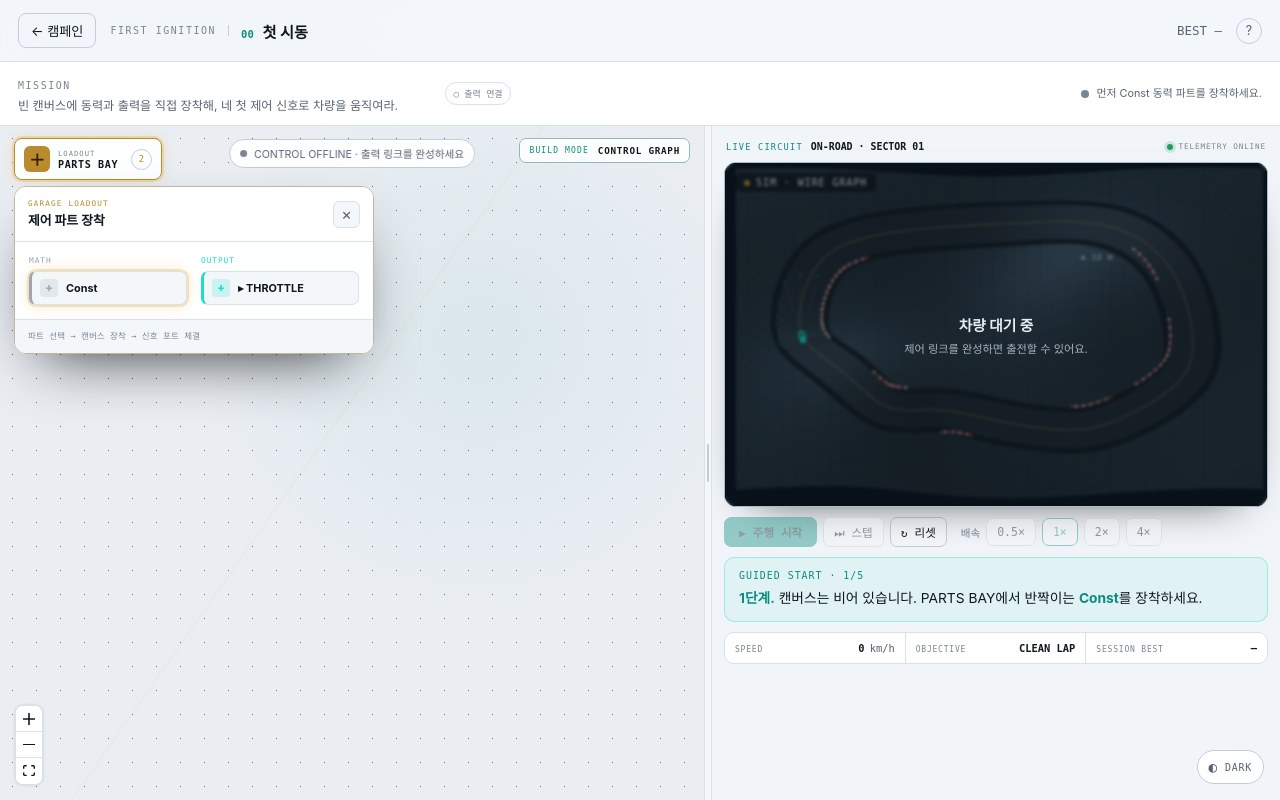
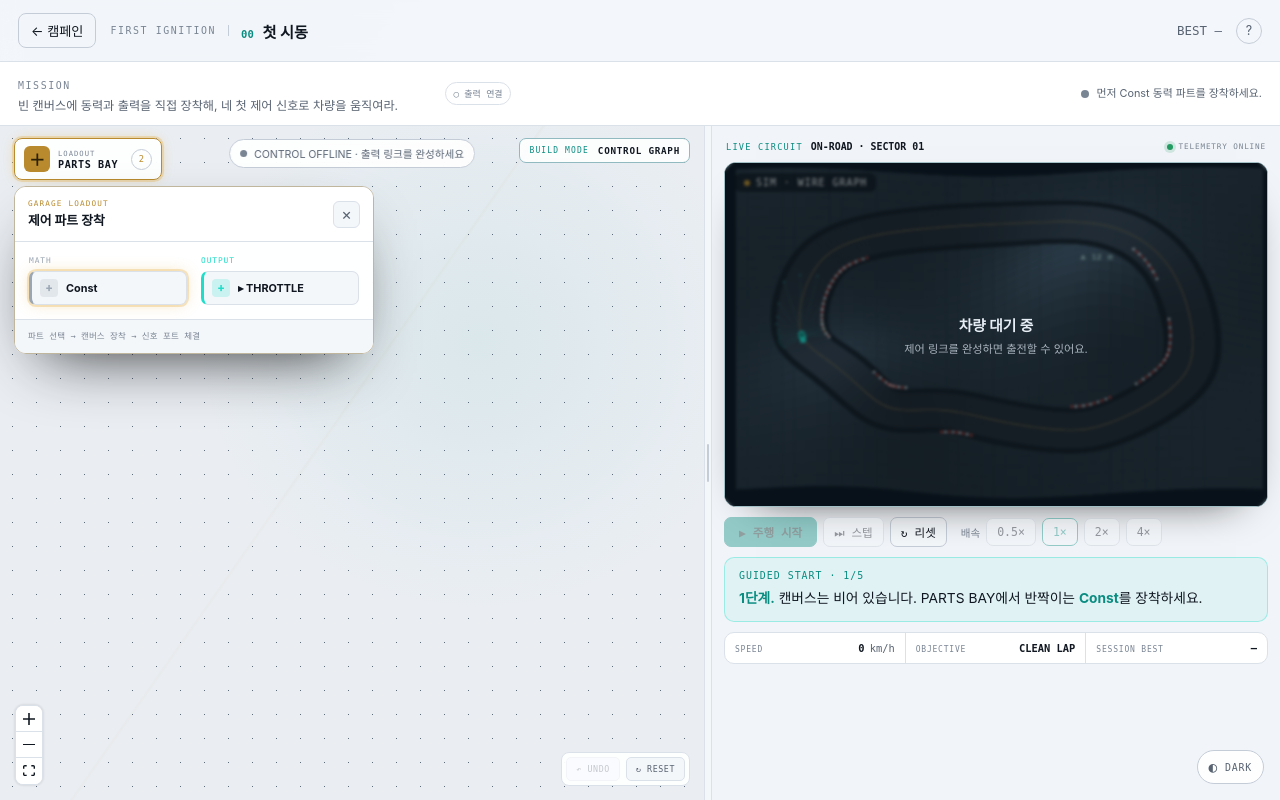
Before and after one commit to heedo7425/apex-arena, a React (Vite) app in the folder apps/web/: page / in a window 1280 px wide. Built offline with nearby package versions, Linux system fonts and the light colour scheme.

Commit message:
feat: turn level one into guided speed-control build

```diff
--- a/apps/web/src/campaign/LevelScreen.tsx
+++ b/apps/web/src/campaign/LevelScreen.tsx
@@ -1,11 +1,11 @@
 import React, { useEffect, useMemo, useRef, useState } from 'react'
-import { buildWorld, NT, validateGraph } from '@apex/core'
+import { buildWorld, makeGraph, NT, validateGraph } from '@apex/core'
 import type { Graph, GraphIssue } from '@apex/core'
 import { Editor } from '../editor/Editor'
 import { coreToRF } from '../editor/compile'
 import { Viewport } from '../sim/Viewport'
 import { useGame, useLive, useTut } from '../store'
-import { levelById, LEVELS } from './levels'
+import { levelById, LEVELS, L1_STEERING_ASSIST } from './levels'
 
 const COACH: React.ReactNode[] = [
   <><b>1단계.</b> 캔버스는 비어 있습니다. PARTS BAY에서 반짝이는 <b>Const</b>를 장착하세요.</>,
@@ -14,6 +14,45 @@ const COACH: React.ReactNode[] = [
   <><b>4단계.</b> 제어 신호가 준비됐습니다. <b>▶ 주행 시작</b>을 눌러 차량을 움직이세요.</>,
   <><b>점화 성공.</b> 노드를 이으면 계산이 흐르고, 그 계산이 차량의 행동이 됩니다.</>,
 ]
+
+type BuildStep = { message:string; palette:string[]; highlight?:string }
+const L1_STEPS: BuildStep[] = [
+  { message:'속도 센서를 장착해 현재 차량 상태를 읽으세요.', palette:['src.speed'], highlight:'src.speed' },
+  { message:'목표 속도를 정할 Const 파트를 장착하세요.', palette:['const'], highlight:'const' },
+  { message:'목표와 현재 속도의 차이를 계산할 Sub 파트를 장착하세요.', palette:['sub'], highlight:'sub' },
+  { message:'Const → Sub.a, Speed → Sub.b 순서로 신호를 연결하세요.', palette:[] },
+  { message:'속도 오차를 제어 신호로 바꿀 PID를 장착하세요.', palette:['ctrl.pid'], highlight:'ctrl.pid' },
+  { message:'Sub의 v 출력을 PID의 err 입력에 연결하세요.', palette:[] },
+  { message:'출력을 안전 범위로 제한할 Clamp를 장착하세요.', palette:['clamp'], highlight:'clamp' },
+  { message:'PID의 u 출력을 Clamp의 x 입력에 연결하세요.', palette:[] },
+  { message:'차량에 명령을 보낼 THROTTLE 출력을 장착하세요.', palette:['sink.throttle'], highlight:'sink.throttle' },
+  { message:'Clamp의 v 출력을 THROTTLE의 x 입력에 연결하세요.', palette:[] },
+  { message:'속도 제어 회로 완성. 주행을 시작해 클린 랩에 도전하세요.', palette:[] },
+]
+
+function hasType(graph:Graph, type:string): boolean {
+  return graph.order.some(id => graph.nodes[id].type === type)
+}
+function wiredFrom(graph:Graph, targetType:string, port:string, sourceType:string, sourcePort:string): boolean {
+  return graph.order.some(id => {
+    const node = graph.nodes[id], ref = node.type === targetType ? node.in?.[port] : undefined
+    return !!(ref && ref[0] === 'n' && ref[2] === sourcePort && graph.nodes[ref[1] as string]?.type === sourceType)
+  })
+}
+function l1BuildStep(graph:Graph): { index:number; step:BuildStep } {
+  let index = 0
+  if (hasType(graph,'src.speed')) index = 1
+  if (index === 1 && hasType(graph,'const')) index = 2
+  if (index === 2 && hasType(graph,'sub')) index = 3
+  if (index === 3 && wiredFrom(graph,'sub','a','const','v') && wiredFrom(graph,'sub','b','src.speed','v')) index = 4
+  if (index === 4 && hasType(graph,'ctrl.pid')) index = 5
+  if (index === 5 && wiredFrom(graph,'ctrl.pid','err','sub','v')) index = 6
+  if (index === 6 && hasType(graph,'clamp')) index = 7
+  if (index === 7 && wiredFrom(graph,'clamp','x','ctrl.pid','u')) index = 8
+  if (index === 8 && hasType(graph,'sink.throttle')) index = 9
+  if (index === 9 && wiredFrom(graph,'sink.throttle','x','clamp','v')) index = 10
+  return { index, step:L1_STEPS[index] }
+}
 
 function activeNodeTypes(graph: Graph): Set<string> {
   const active = new Set<string>()
@@ -55,16 +94,26 @@ export function LevelScreen({ id }: { id: string }) {
   const { complete, goMap, best } = useGame()
   const nextLevel = LEVELS.find(l => l.n === level.n + 1)
   const isTut = level.id === 'tut'
-
-  const issues = useMemo(() => validateGraph(graph, NT, { requireOutputs:!isTut }), [graph, isTut])
+  const isL1 = level.id === 'l1'
+  const l1Build = isL1 ? l1BuildStep(graph) : null
+  const requiredOutputs = isTut || isL1 ? ['sink.throttle'] : undefined
+  const issues = useMemo(() => validateGraph(graph, NT, {
+    requireOutputs:!requiredOutputs, requiredOutputs,
+  }), [graph, requiredOutputs])
   const activeTypes = useMemo(() => activeNodeTypes(graph), [graph])
   const checks = level.requirements.map(req => ({ ...req, ok:activeTypes.has(req.type) }))
   const requirementsMet = checks.every(c => c.ok)
   const hasConst = graph.order.some(n => graph.nodes[n].type === 'const')
   const hasThrottle = graph.order.some(n => graph.nodes[n].type === 'sink.throttle')
-  const outputReady = isTut ? throttleWired(graph) : issues.length === 0
-  const canRun = issues.length === 0 && requirementsMet && (!isTut || outputReady)
-  const waitingMessage = isTut && !hasConst ? '먼저 Const 동력 파트를 장착하세요.'
+  const outputReady = isTut || isL1 ? throttleWired(graph) : issues.length === 0
+  const canRun = issues.length === 0 && requirementsMet && (!(isTut || isL1) || outputReady)
+  const editorPalette = l1Build?.step.palette ?? level.palette
+  const editorHighlight = l1Build?.step.highlight ?? (isTut ? (coach === 0 ? 'const' : coach === 1 ? 'sink.throttle' : undefined) : undefined)
+  const simGraph = useMemo(() => isL1
+    ? makeGraph({ ...L1_STEERING_ASSIST.nodes, ...graph.nodes })
+    : graph, [graph, isL1])
+  const waitingMessage = isL1 ? l1Build!.step.message
+    : isTut && !hasConst ? '먼저 Const 동력 파트를 장착하세요.'
     : isTut && !hasThrottle ? 'THROTTLE 출력 파트를 장착하세요.'
     : isTut && !outputReady ? 'Const의 v와 THROTTLE의 x 포트를 연결하세요.'
     : issueLabel(issues[0] ?? { code:'unwired-input', message:'필수 노드를 출력 경로에 연결하세요.' })
@@ -75,6 +124,10 @@ export function LevelScreen({ id }: { id: string }) {
     else if (coach === 1 && hasThrottle) setCoach(2)
     else if (coach === 2 && throttleWired(graph)) { setCoach(3); setPane('sim') }
   }, [graph, isTut, coach, hasConst, hasThrottle])
+
+  useEffect(() => {
+    setGraph(level.starter); setCoach(0); setPane('graph'); setResult(null)
+  }, [id, level.starter])
 
   const finishTut = () => { complete('tut', 60); useGame.getState().goLevel('l1') }
   const handleGraph = (next:Graph) => { setGraph(next); setResult(null) }
@@ -111,6 +164,7 @@ export function LevelScreen({ id }: { id: string }) {
       <div className="mission-bar">
         <div className="mission-copy"><span className="eyebrow">MISSION</span><p>{level.teach}</p></div>
         <div className="mission-checks">
+          {isL1 && <span className="done">✓ STEERING ASSIST</span>}
           {checks.map(c => <span key={c.type} className={c.ok ? 'done' : ''}>{c.ok ? '✓' : '○'} {c.label}</span>)}
           <span className={outputReady ? 'done' : ''}>{outputReady ? '✓' : '○'} 출력 연결</span>
         </div>
@@ -127,8 +181,8 @@ export function LevelScreen({ id }: { id: string }) {
       <div ref={bodyRef} className="lv-body" style={{ ['--split' as any]:split+'%' }}
         onPointerMove={resize} onPointerUp={() => { resizing.current=false }} onPointerCancel={() => { resizing.current=false }}>
         <div className={'lv-pane editor-pane' + (pane !== 'graph' ? ' mobile-hidden' : '')}>
-          <Editor key={id} initial={initial} palette={level.palette} onGraph={handleGraph}
-            highlightPalette={isTut ? (coach === 0 ? 'const' : coach === 1 ? 'sink.throttle' : undefined) : undefined} />
+          <Editor key={id} initial={initial} palette={editorPalette} onGraph={handleGraph}
+            highlightPalette={editorHighlight} nodeDefaults={isL1 ? { const:{value:8} } : undefined} requiredOutputs={requiredOutputs} />
         </div>
         <button className="split-handle" aria-label="그래프와 시뮬레이션 영역 너비 조절"
           onPointerDown={(e) => { resizing.current=true; e.currentTarget.setPointerCapture(e.pointerId) }}
@@ -137,16 +191,16 @@ export function LevelScreen({ id }: { id: string }) {
         </button>
         <div className={'lv-pane lv-right' + (pane !== 'sim' ? ' mobile-hidden' : '')}>
           <div className="circuit-head"><div><span>LIVE CIRCUIT</span><b>ON-ROAD · SECTOR 01</b></div><em><i /> TELEMETRY ONLINE</em></div>
-          <Viewport key={simKey} world={world} graph={graph} canRun={canRun}
+          <Viewport key={simKey} world={world} graph={simGraph} canRun={canRun}
             onValues={(vals, info) => {
               setVals(vals); setHud({ speed:info.speed, best:info.best })
               if (isTut && coach === 3 && info.speed > 2) setCoach(4)
             }}
             onLap={onLap} />
-          {isTut && <div className="coach">
-            <div className="coach-n">GUIDED START · {coach+1}/{COACH.length}</div>
-            <p>{COACH[coach]}</p>
-            {coach === COACH.length-1 && <button className="coach-go" onClick={finishTut}>레벨 1로 →</button>}
+          {(isTut || isL1) && <div className="coach">
+            <div className="coach-n">{isL1 ? 'GUIDED BUILD · '+(l1Build!.index+1)+'/'+L1_STEPS.length : 'GUIDED START · '+(coach+1)+'/'+COACH.length}</div>
+            <p>{isL1 ? l1Build!.step.message : COACH[coach]}</p>
+            {isTut && coach === COACH.length-1 && <button className="coach-go" onClick={finishTut}>레벨 1로 →</button>}
           </div>}
           <div className="lv-hud mono">
             <span><small>SPEED</small><b>{Math.round(hud.speed*3.6)}</b> km/h</span>
--- a/apps/web/src/editor/Editor.tsx
+++ b/apps/web/src/editor/Editor.tsx
@@ -1,6 +1,6 @@
 import React, { useCallback, useEffect, useRef, useState } from 'react'
 import { ReactFlow, ReactFlowProvider, Background, Controls, addEdge,
-  useNodesState, useEdgesState, type Connection } from '@xyflow/react'
+  useNodesState, useEdgesState, useReactFlow, type Connection } from '@xyflow/react'
 import '@xyflow/react/dist/style.css'
 import { GraphNode } from './GraphNode'
 import { connectionIssue, graphReady, newNode, rfToCore, type RFNode, type RFEdge } from './compile'
@@ -11,15 +11,29 @@ import type { Graph } from '@apex/core'
 const nodeTypes = { apex: GraphNode }
 
 type Decorate = Record<string, { label?: string; highlight?: boolean; tag?: string }>
-function EditorInner({ initial, palette, onGraph, decorate, highlightPalette }:
-  { initial:{nodes:RFNode[];edges:RFEdge[]}; palette:string[]; onGraph:(g:Graph)=>void; decorate?:Decorate; highlightPalette?:string }) {
+function EditorInner({ initial, palette, onGraph, decorate, highlightPalette, nodeDefaults, requiredOutputs }:
+  { initial:{nodes:RFNode[];edges:RFEdge[]}; palette:string[]; onGraph:(g:Graph)=>void; decorate?:Decorate; highlightPalette?:string; nodeDefaults?:Record<string,Record<string,number>>; requiredOutputs?:string[] }) {
 
+  const { fitView } = useReactFlow()
+  const frameBuild = () => requestAnimationFrame(() => fitView({ padding:0.2, duration:250 }))
   const compact = typeof window !== 'undefined' && window.matchMedia('(max-width: 900px)').matches
   const arranged = compact ? initial.nodes.map((n,i)=>({...n,position:{x:10+(i%2)*185,y:70+Math.floor(i/2)*105}})) : initial.nodes
   const latest = useRef<{nodes:RFNode[];edges:RFEdge[]}>({nodes:arranged,edges:initial.edges})
   const [notice,setNotice] = useState<string|null>(null)
   const [bayOpen,setBayOpen] = useState(true)
+  const history = useRef<{nodes:RFNode[];edges:RFEdge[]}[]>([])
+  const [undoCount,setUndoCount] = useState(0)
+  const remember = () => {
+    const snap = latest.current
+    history.current.push({
+      nodes:snap.nodes.map(n => ({...n,position:{...n.position},data:{...n.data,params:{...n.data.params}}})),
+      edges:snap.edges.map(e => ({...e})),
+    })
+    if (history.current.length > 30) history.current.shift()
+    setUndoCount(history.current.length)
+  }
   const onParam = useCallback((id:string,key:string,val:number)=>{
+    remember()
     setNodes((nds:any)=>nds.map((n:any)=>n.id===id?{...n,data:{...n.data,params:{...n.data.params,[key]:val}}}:n))
     // eslint-disable-next-line
   },[])
@@ -31,6 +45,7 @@ function EditorInner({ initial, palette, onGraph, decorate, highlightPalette }:
       const tgt=kind==='target'?{node,handle}:{node:p.node,handle:p.handle}
       const issue=connectionIssue(latest.current.nodes,latest.current.edges,src.node,src.handle,tgt.node,tgt.handle)
       if(issue){setNotice(issue);pending.current=null;usePending.getState().setSel(null);return}
+      remember()
       setEdges((eds:any)=>addEdge({id:`${src.node}.${src.handle}->${tgt.node}.${tgt.handle}`,source:src.node,sourceHandle:src.handle,target:tgt.node,targetHandle:tgt.handle},eds))
       setNotice('링크 체결 완료 · 데이터 신호가 흐릅니다.')
       pending.current=null;usePending.getState().setSel(null)
@@ -46,12 +61,33 @@ function EditorInner({ initial, palette, onGraph, decorate, highlightPalette }:
   const [nodes,setNodes,onNodesChange]=useNodesState(withCb(arranged) as any)
   const [edges,setEdges,onEdgesChange]=useEdgesState(initial.edges as any)
   const [info,setInfo]=useState<string|null>(null)
+  const handleNodesChange = (changes:any[]) => {
+    if (changes.some(c => c.type === 'remove')) remember()
+    onNodesChange(changes)
+  }
+  const handleEdgesChange = (changes:any[]) => {
+    if (changes.some(c => c.type === 'remove')) remember()
+    onEdgesChange(changes)
+  }
+  const undo = () => {
+    const prev = history.current.pop()
+    if (!prev) return
+    pending.current=null; usePending.getState().setSel(null)
+    setNodes(withCb(prev.nodes) as any); setEdges(prev.edges as any)
+    setUndoCount(history.current.length); setNotice('이전 빌드 상태로 되돌렸습니다.'); frameBuild()
+  }
+  const resetBuild = () => {
+    remember(); pending.current=null; usePending.getState().setSel(null)
+    setNodes(withCb(arranged) as any); setEdges(initial.edges as any)
+    setNotice('미션 시작 상태로 초기화했습니다.'); frameBuild()
+  }
   latest.current={nodes:nodes as any,edges:edges as any}
 
   const onConnect=useCallback((c:Connection)=>{
     if(!c.source||!c.sourceHandle||!c.target||!c.targetHandle)return
     const issue=connectionIssue(latest.current.nodes,latest.current.edges,c.source,c.sourceHandle,c.target,c.targetHandle)
     if(issue){setNotice(issue);return}
+    remember()
     setEdges((eds:any)=>addEdge({...c,id:`${c.source}.${c.sourceHandle}->${c.target}.${c.targetHandle}`},eds))
     setNotice('링크 체결 완료 · 데이터 신호가 흐릅니다.')
   },[setEdges])
@@ -63,14 +99,16 @@ function EditorInner({ initial, palette, onGraph, decorate, highlightPalette }:
   },[nodes,edges,onGraph])
 
   const addNode=(type:string)=>{
+    remember()
     const index=nodes.length
     const nn=newNode(type,compact?10+(index%2)*185:70+(index%3)*210,compact?70+Math.floor(index/2)*105:70+(Math.floor(index/3)%4)*110)
-    setNodes((nds:any)=>nds.concat({...nn,data:{coreType:type,params:defaultParams(type),onParam,onPort}}))
+    setNodes((nds:any)=>nds.concat({...nn,data:{coreType:type,params:{...defaultParams(type),...(nodeDefaults?.[type]??{})},onParam,onPort}}))
     setNotice(`${metaOf(type).label} 파트를 장착했습니다.`)
     if(compact)setBayOpen(false)
+    frameBuild()
   }
 
-  const ready=graphReady(nodes as any,edges as any)
+  const ready=graphReady(nodes as any,edges as any,requiredOutputs)
 
   return (
     <div className="editor">
@@ -100,11 +138,15 @@ function EditorInner({ initial, palette, onGraph, decorate, highlightPalette }:
         <div className="pal-note">파트 선택 → 캔버스 장착 → 신호 포트 체결</div>
       </div>}
       <div className="rf-wrap">
+        <div className="editor-actions">
+          <button onClick={undo} disabled={undoCount === 0} aria-label="마지막 변경 되돌리기">↶ UNDO</button>
+          <button onClick={resetBuild} aria-label="미션 그래프 초기화">↻ RESET</button>
+        </div>
         <div className={'graph-feedback '+(notice?'active':ready?'ready':'waiting')} role="status" aria-live="polite">
           <span className="gf-dot"/>{notice||(ready?'CONTROL ONLINE · 출전 준비 완료':'CONTROL OFFLINE · 출력 링크를 완성하세요')}
         </div>
         <ReactFlow nodes={nodes} edges={edges} nodeTypes={nodeTypes}
-          onNodesChange={onNodesChange} onEdgesChange={onEdgesChange} onConnect={onConnect}
+          onNodesChange={handleNodesChange} onEdgesChange={handleEdgesChange} onConnect={onConnect}
           isValidConnection={c=>!!c.source&&!!c.sourceHandle&&!!c.target&&!!c.targetHandle&&!connectionIssue(latest.current.nodes,latest.current.edges,c.source,c.sourceHandle,c.target,c.targetHandle)}
           onNodeClick={(_,node:any)=>setInfo(node.data.coreType)} onPaneClick={clearPending}
           fitView minZoom={0.3} maxZoom={2} proOptions={{hideAttribution:true}}>
@@ -127,6 +169,6 @@ function EditorInner({ initial, palette, onGraph, decorate, highlightPalette }:
   )
 }
 
-export function Editor(props:{initial:{nodes:RFNode[];edges:RFEdge[]};palette:string[];onGraph:(g:Graph)=>void;decorate?:Decorate;highlightPalette?:string}){
+export function Editor(props:{initial:{nodes:RFNode[];edges:RFEdge[]};palette:string[];onGraph:(g:Graph)=>void;decorate?:Decorate;highlightPalette?:string;nodeDefaults?:Record<string,Record<string,number>>;requiredOutputs?:string[]}){
   return <ReactFlowProvider><EditorInner {...props}/></ReactFlowProvider>
 }
--- a/apps/web/src/styles.css
+++ b/apps/web/src/styles.css
@@ -359,3 +359,10 @@ button:focus-visible,.react-flow__handle:focus-visible,input:focus-visible{
   .editor-mode b{display:none}.editor-mode{padding:8px}.parts-toggle{min-width:126px}
   .circuit-head b{display:none}.circuit-head em{font-size:.44rem}
 }
+
+/* ---------- Editor recovery controls ---------- */
+.editor-actions{position:absolute;z-index:8;right:14px;bottom:14px;display:flex;gap:6px;padding:4px;border:1px solid var(--hair);border-radius:8px;background:color-mix(in srgb,var(--surf) 90%,transparent);backdrop-filter:blur(9px)}
+.editor-actions button{padding:6px 9px;border:1px solid var(--hair);border-radius:5px;background:var(--surf2);color:var(--mut);font-family:var(--mono);font-size:.52rem;letter-spacing:.07em}
+.editor-actions button:hover:not(:disabled){border-color:var(--signal);color:var(--signal)}
+.editor-actions button:disabled{opacity:.35;cursor:not-allowed}
+@media(max-width:900px){.editor-actions{right:8px;bottom:8px}}
--- a/packages/core/src/graph/validate.ts
+++ b/packages/core/src/graph/validate.ts
@@ -55,7 +55,7 @@ export function arePortsCompatible(sourceType: string, sourcePort: string, targe
 export function validateGraph(
   graph: Graph,
   registry: Record<string, NodeDef>,
-  options: { requireOutputs?: boolean } = {},
+  options: { requireOutputs?: boolean; requiredOutputs?: string[] } = {},
 ): GraphIssue[] {
   const issues: GraphIssue[] = [];
   const nodes = graph.nodes;
@@ -97,7 +97,8 @@ export function validateGraph(
   };
   Object.keys(nodes).forEach(id => visit(id, []));
 
-  if (options.requireOutputs) {
+  const requiredOutputs = options.requiredOutputs ?? (options.requireOutputs ? ['sink.steer', 'sink.throttle'] : []);
+  if (requiredOutputs.length) {
     const active = new Set<string>();
     const markActive = (id: string) => {
       if (active.has(id) || !nodes[id]) return;
@@ -105,7 +106,7 @@ export function validateGraph(
       for (const ref of Object.values(nodes[id].in ?? {})) if (ref[0] === 'n') markActive(ref[1] as string);
     };
 
-    for (const type of ['sink.steer', 'sink.throttle']) {
+    for (const type of requiredOutputs) {
       const sinks = Object.entries(nodes).filter(([, node]) => node.type === type);
       if (sinks.length === 0) {
         issues.push({ code:'missing-output', message:`Missing ${type} node` });
```
Also changed, not shown: apps/web/src/campaign/levels.ts (+12 -11 lines), apps/web/src/editor/compile.ts (+4 -4 lines), packages/core/test/drive.ts (+12 -0 lines), 1 other file (tests, documents, lock files or other folders).
